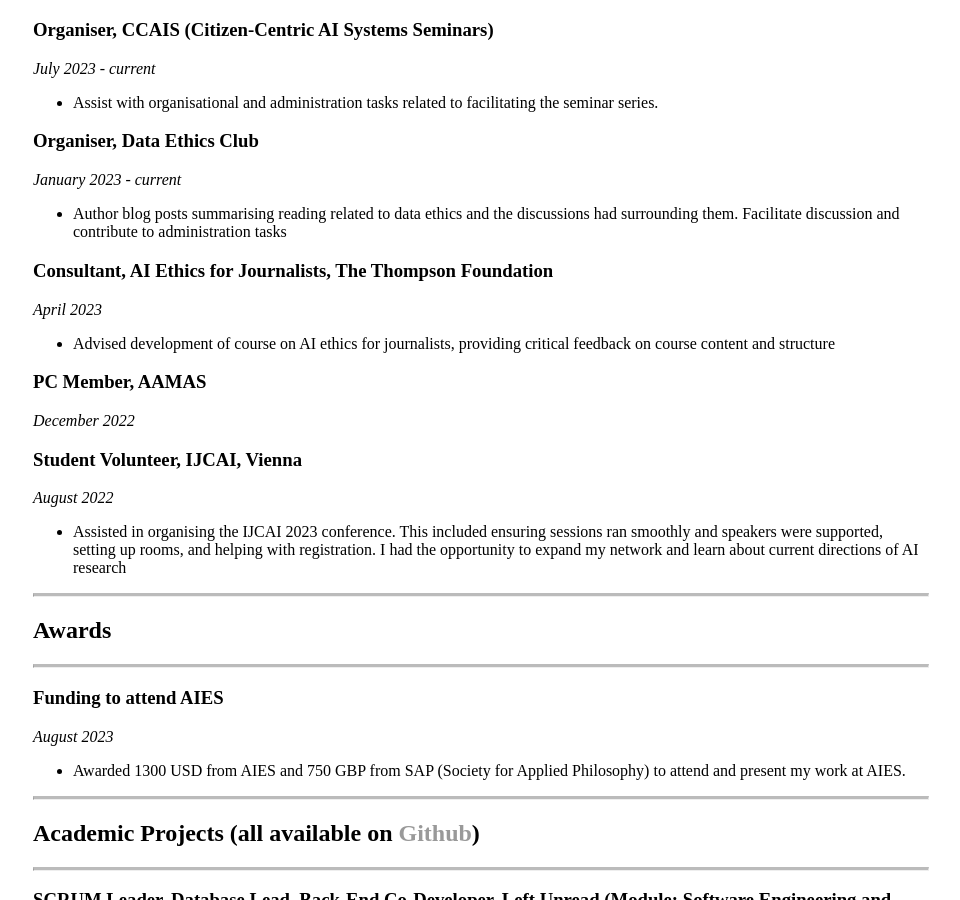
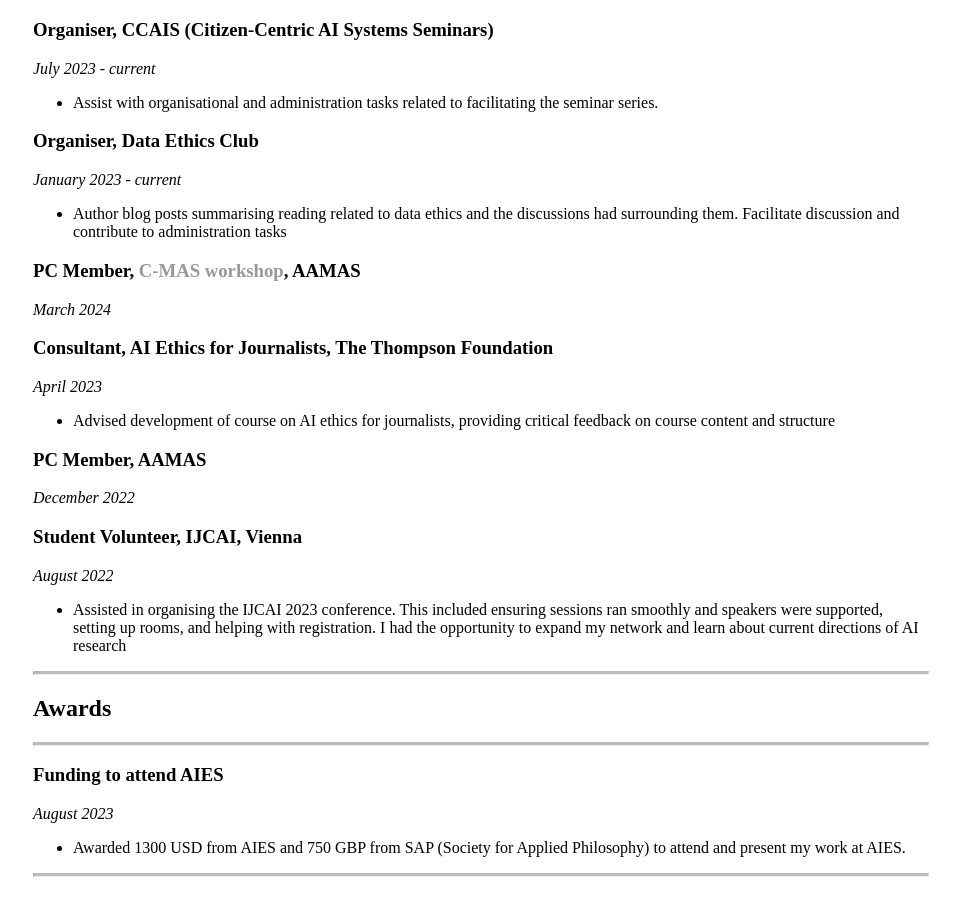
Before and after one commit to jessica-woodgate/jessica-woodgate.github.io, a Jekyll site: the page built from docs/cv/index.html, in a window 1280 px wide and 900 px high, scrolled down 2075 px. Shown: the whole window, without its empty margins (159-1119 px from the left). Built offline with Jekyll 4.4.1, drawn with Linux system fonts in a browser that asks for light colours.

Commit message:
CMAS PC member in CV

```diff
--- a/docs/cv/index.html
+++ b/docs/cv/index.html
@@ -108,6 +108,9 @@
 						<li>Author blog posts summarising reading related to data ethics and the discussions had surrounding them. Facilitate discussion and contribute to administration tasks</li>
 					</ul>
 
+					<h3>PC Member, <a hrf="https://sites.google.com/view/cmas24/home?authuser=0">C-MAS workshop</a>, AAMAS</h3>
+					<i>March 2024</i>
+
 					<h3>Consultant, AI Ethics for Journalists, The Thompson Foundation</h3>
 					<i>April 2023</i>
 					<ul>
```
